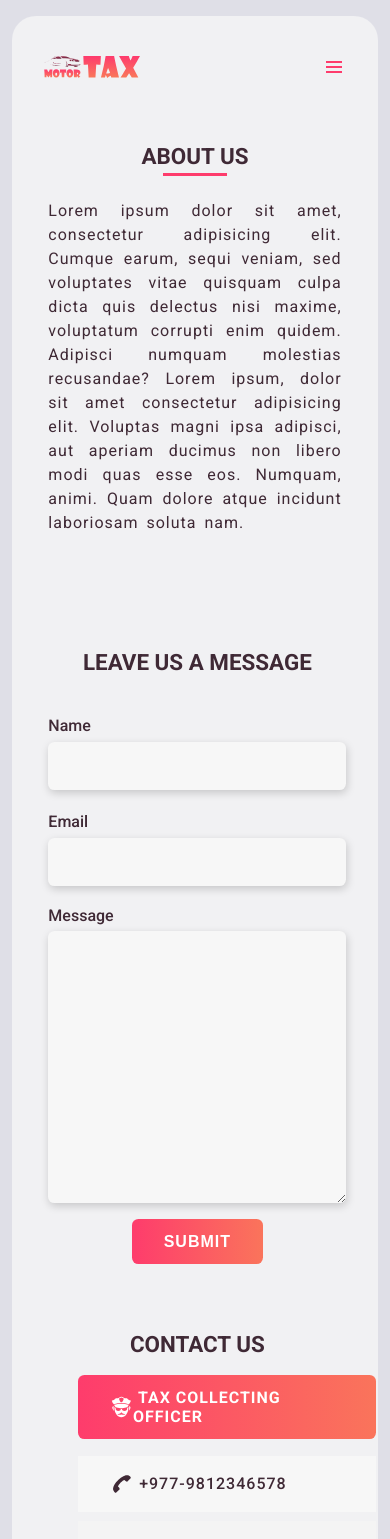
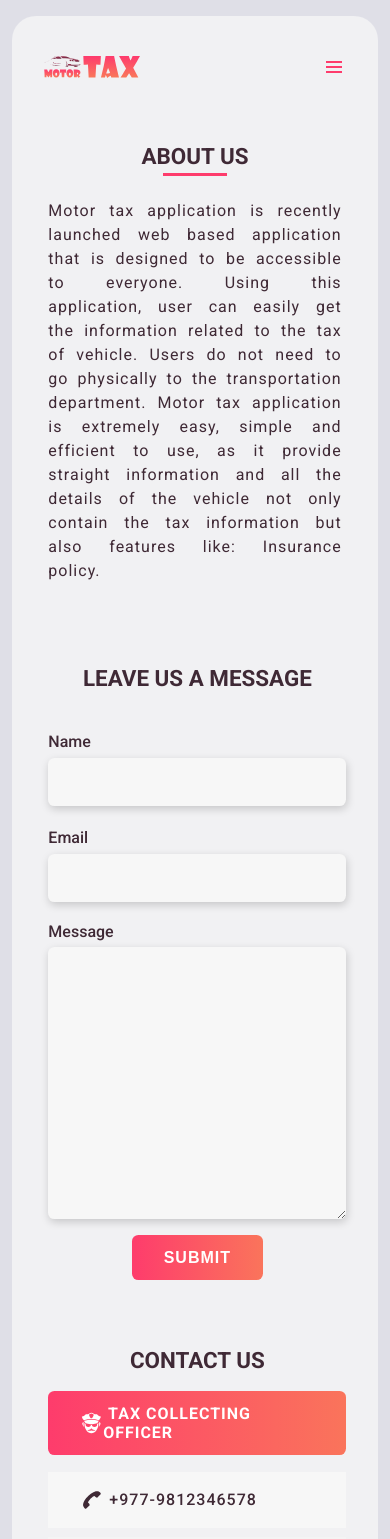
Before and after one commit to sayyed-sprinter/Motor-Tax-Application, a React (Create React App) app: page /support in a window 390 px wide. Shown: the top 1539 px of the page. Built offline with nearby package versions, Linux system fonts and the light colour scheme; what pdfmake would draw is missing.

Commit message:
updated faqs

```diff
--- a/src/components/Faqs.js
+++ b/src/components/Faqs.js
@@ -4,6 +4,19 @@ import { FaAngleDown, FaAngleRight } from 'react-icons/fa';
 
 const FAQs = ({ faqs }) => {
   const clickHandler = (e) => {
+    const allAnswer = document.querySelectorAll('.answer-box');
+    const allIconDown = document.querySelectorAll('.icon-down');
+    const allIconRight = document.querySelectorAll('.icon-right');
+    allAnswer.forEach((item) => {
+      item.classList.add('hide-answer');
+    });
+    allIconDown.forEach((item) => {
+      item.classList.add('icon-hide');
+    });
+    allIconRight.forEach((item) => {
+      item.classList.remove('icon-hide');
+    });
+
     const index = e.target.className.split('-')[1];
     const targetAnswer = document.querySelector(`.answer-box-${index}`);
     const iconDown = document.querySelector(`.icon-down-${index}`);
@@ -35,7 +48,7 @@ const FAQs = ({ faqs }) => {
                 {faq.question}
               </h3>
             </section>
-            <section className={`hide-answer answer-box-${index}`}>
+            <section className={`hide-answer answer-box answer-box-${index}`}>
               <p className='answer'>{faq.answer}</p>
             </section>
           </section>
--- /dev/null
+++ b/src/constants/aboutUsConstants.js
@@ -0,0 +1,2 @@
+export const ABOUT_US =
+  'Motor tax application is recently launched web based application that is designed to be accessible to everyone. Using this application, user can easily get the information related to the tax of vehicle. Users do not need to go physically to the transportation department. Motor tax application is extremely easy, simple and efficient to use, as it provide straight information and all the details of the vehicle not only contain the tax information but also features like: Insurance policy. ';
--- a/src/index.css
+++ b/src/index.css
@@ -1253,6 +1253,7 @@ textarea {
 .question {
   cursor: pointer;
   margin: 0;
+  text-transform: capitalize;
 }
 
 /* .icons-container {
@@ -1278,10 +1279,36 @@ textarea {
 .answer {
   padding-left: 1.5rem;
   margin: 0.5rem 0;
+  text-align: justify;
 }
 
-/* @media screen and (max-width: 60rem) {
-} */
+@media screen and (max-width: 60rem) {
+  .faqs-container {
+    padding: 1rem;
+  }
+
+  .faqs-heading {
+    font-size: var(--heading-4);
+    margin: 0 0 2rem 0;
+  }
+
+  .faqs {
+    margin: 1rem 0;
+  }
+  .icon-down,
+  .icon-right {
+    width: var(--heading-5);
+    height: var(--heading-5);
+  }
+
+  h3.question {
+    font-size: var(--heading-5);
+  }
+
+  p.answer {
+    font-size: var(--heading-5);
+  }
+}
 
 /*  */
 /* SUPPORT */
@@ -1407,8 +1434,11 @@ textarea {
   }
   .contact-us {
     grid-template-columns: 1fr;
-    grid-template-rows: repeat(2, 1fr);
-    grid-gap: 2rem;
-    padding: 5rem 0;
+    grid-template-rows: 1.5fr 1fr;
+    padding: 3rem 0;
+  }
+
+  .contact-details {
+    width: 100%;
   }
 }
--- a/src/screens/SupportScreen.js
+++ b/src/screens/SupportScreen.js
@@ -1,21 +1,14 @@
 import React from 'react';
 import ContactList from '../components/ContactList';
 import SupportForm from '../components/SupportForm';
+import { ABOUT_US } from '../constants/aboutUsConstants';
 
 const SupportScreen = () => {
   return (
     <section className='support-container' id='support-container'>
       <article className='about-us'>
         <h1 className='heading-1 about-us-heading'>About us</h1>
-        <p className='about-us-content'>
-          Lorem ipsum dolor sit amet, consectetur adipisicing elit. Cumque
-          earum, sequi veniam, sed voluptates vitae quisquam culpa dicta quis
-          delectus nisi maxime, voluptatum corrupti enim quidem. Adipisci
-          numquam molestias recusandae? Lorem ipsum, dolor sit amet consectetur
-          adipisicing elit. Voluptas magni ipsa adipisci, aut aperiam ducimus
-          non libero modi quas esse eos. Numquam, animi. Quam dolore atque
-          incidunt laboriosam soluta nam.
-        </p>
+        <p className='about-us-content'>{ABOUT_US}</p>
       </article>
       <section className='contact-us'>
         <section className='contact-form'>
```
